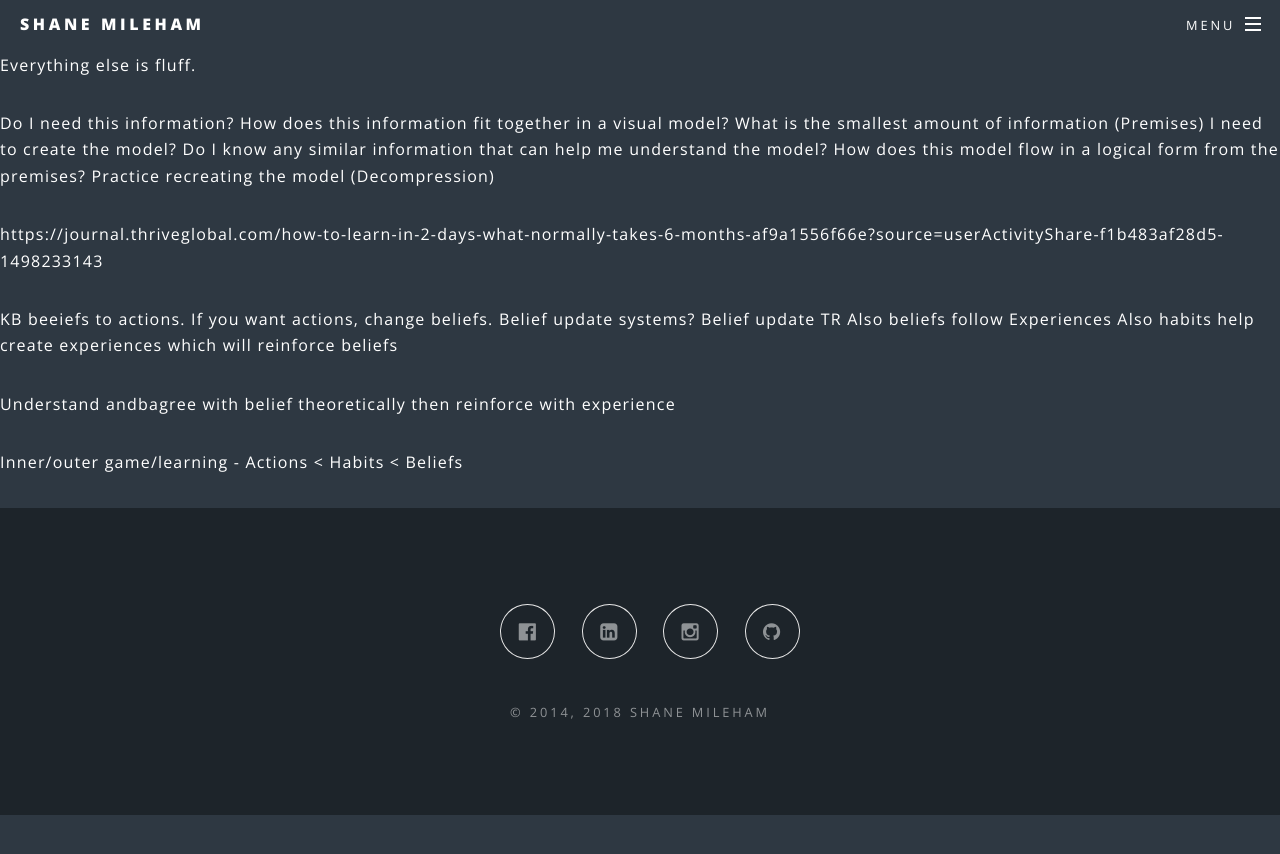
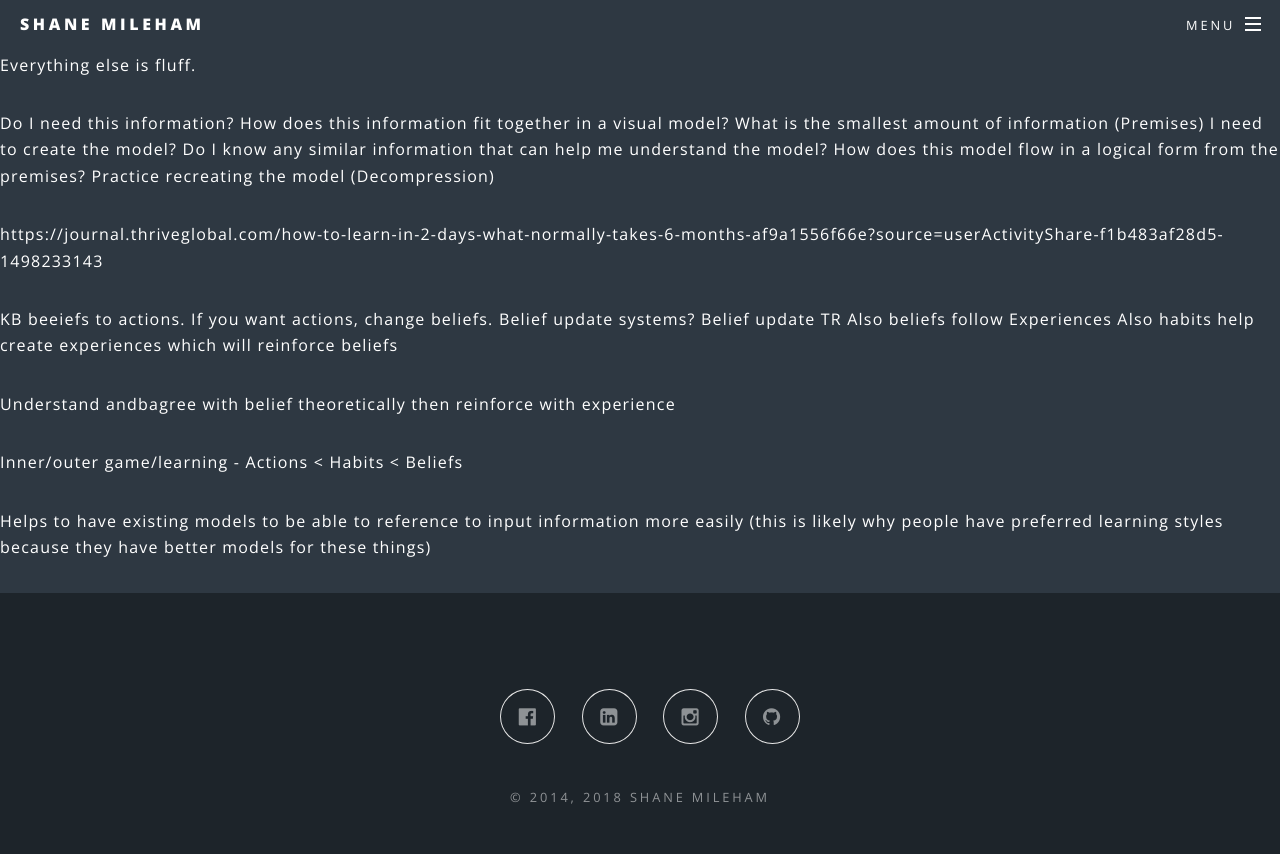
Before and after one commit to shanemileham/shanemileham.github.io, a Jekyll site: the page built from _kb/learn/learning.md, in a window 1280 px wide and 900 px high, scrolled down 5722 px. Shown: the top 854 px of the window. Built offline with Jekyll 4.4.1, drawn with Linux system fonts in a browser that asks for light colours; comment, search, counter and statistics services are not loaded; before the commit the page ends 6537 px from its top, so only the background shows below that.

Commit message:
Added learning note

```diff
--- a/_kb/learn/learning.md
+++ b/_kb/learn/learning.md
@@ -191,3 +191,5 @@ Also habits help create experiences which will reinforce beliefs
 Understand andbagree with belief theoretically then reinforce with experience
 
 Inner/outer game/learning - Actions < Habits < Beliefs
+
+Helps to have existing models to be able to reference to input information more easily (this is likely why people have preferred learning styles because they have better models for these things)
```
